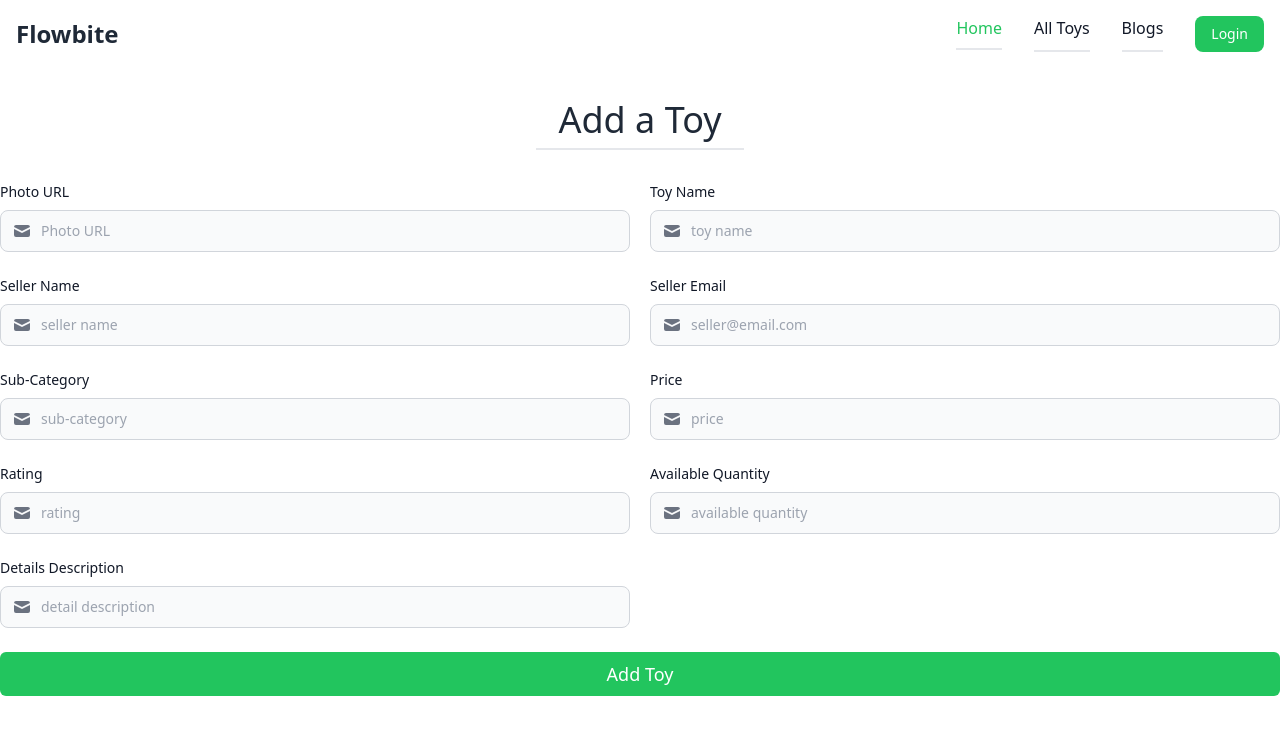
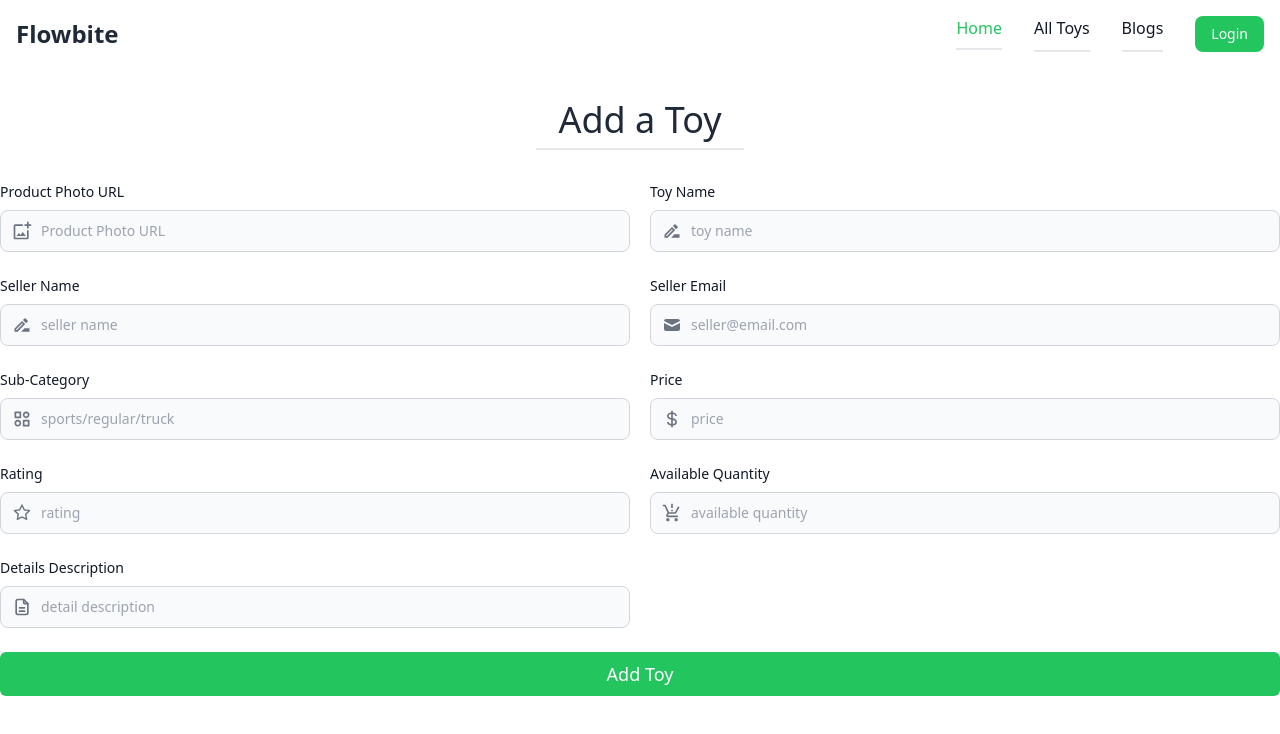
Before and after one commit to toukir15/toy-car-client, a React (Vite) app: page /addToy in a window 1280 px wide. Shown: the top 734 px of the page. Built offline with nearby package versions, Linux system fonts and the light colour scheme; no server answers.

Commit message:
Add Section: added my toys section

```diff
--- a/src/pages/AddToy/AddToy.jsx
+++ b/src/pages/AddToy/AddToy.jsx
@@ -1,5 +1,13 @@
 import { useContext } from "react";
 import { AuthContext } from "../../providers/AuthProvider";
+import {
+  MdOutlineAddPhotoAlternate,
+  MdOutlineDriveFileRenameOutline,
+  MdProductionQuantityLimits,
+} from "react-icons/md";
+import { BiCategoryAlt, BiDollar } from "react-icons/bi";
+import { AiOutlineStar } from "react-icons/ai";
+import { TbFileDescription } from "react-icons/tb";
 
 export default function AddToy() {
   const { user } = useContext(AuthContext);
@@ -15,23 +23,13 @@ export default function AddToy() {
     const rating = form.rating.value;
     const available_quantity = form.available_quantity.value;
     const description = form.description.value;
-    // console.log(
-    //   url,
-    //   toyName,
-    //   sellerName,
-    //   sellerEmail,
-    //   sub_category,
-    //   price,
-    //   rating,
-    //   available_quantity,
-    //   description
-    // );
+
     const toyInfo = {
       img: url,
       name: toyName,
       seller_name: sellerName,
       seller_email: sellerEmail,
-      sub_category,
+      category: sub_category,
       price,
       rating,
       available_quantity,
@@ -61,27 +59,20 @@ export default function AddToy() {
               for="input-group-1"
               className="block mb-2 text-sm font-medium text-gray-900 dark:text-white"
             >
-              Photo URL
+              Product Photo URL
             </label>
+            {/* className="w-5 h-5 text-gray-500 dark:text-gray-400" */}
             <div className="relative mb-6">
               <div className="absolute inset-y-0 left-0 flex items-center pl-3 pointer-events-none">
-                <svg
-                  aria-hidden="true"
-                  className="w-5 h-5 text-gray-500 dark:text-gray-400"
-                  fill="currentColor"
-                  viewBox="0 0 20 20"
-                  xmlns="http://www.w3.org/2000/svg"
-                >
-                  <path d="M2.003 5.884L10 9.882l7.997-3.998A2 2 0 0016 4H4a2 2 0 00-1.997 1.884z"></path>
-                  <path d="M18 8.118l-8 4-8-4V14a2 2 0 002 2h12a2 2 0 002-2V8.118z"></path>
-                </svg>
+                <MdOutlineAddPhotoAlternate className="w-5 h-5 text-gray-500 dark:text-gray-400" />
               </div>
               <input
                 type="url"
                 name="url"
                 id="input-group-1"
+                required
                 className="bg-gray-50 border border-gray-300 text-gray-900 text-sm rounded-lg focus:ring-blue-500 focus:border-blue-500 block w-full pl-10 p-2.5  dark:bg-gray-700 dark:border-gray-600 dark:placeholder-gray-400 dark:text-white dark:focus:ring-blue-500 dark:focus:border-blue-500"
-                placeholder="Photo URL"
+                placeholder="Product Photo URL"
               />
             </div>
           </div>
@@ -95,21 +86,13 @@ export default function AddToy() {
             </label>
             <div className="relative mb-6">
               <div className="absolute inset-y-0 left-0 flex items-center pl-3 pointer-events-none">
-                <svg
-                  aria-hidden="true"
-                  className="w-5 h-5 text-gray-500 dark:text-gray-400"
-                  fill="currentColor"
-                  viewBox="0 0 20 20"
-                  xmlns="http://www.w3.org/2000/svg"
-                >
-                  <path d="M2.003 5.884L10 9.882l7.997-3.998A2 2 0 0016 4H4a2 2 0 00-1.997 1.884z"></path>
-                  <path d="M18 8.118l-8 4-8-4V14a2 2 0 002 2h12a2 2 0 002-2V8.118z"></path>
-                </svg>
+                <MdOutlineDriveFileRenameOutline className="w-5 h-5 text-gray-500 dark:text-gray-400" />
               </div>
               <input
                 type="text"
                 name="toy_name"
                 id="input-group-1"
+                required
                 className="bg-gray-50 border border-gray-300 text-gray-900 text-sm rounded-lg focus:ring-blue-500 focus:border-blue-500 block w-full pl-10 p-2.5  dark:bg-gray-700 dark:border-gray-600 dark:placeholder-gray-400 dark:text-white dark:focus:ring-blue-500 dark:focus:border-blue-500"
                 placeholder="toy name"
               />
@@ -125,16 +108,7 @@ export default function AddToy() {
             </label>
             <div className="relative mb-6">
               <div className="absolute inset-y-0 left-0 flex items-center pl-3 pointer-events-none">
-                <svg
-                  aria-hidden="true"
-                  className="w-5 h-5 text-gray-500 dark:text-gray-400"
-                  fill="currentColor"
-                  viewBox="0 0 20 20"
-                  xmlns="http://www.w3.org/2000/svg"
-                >
-                  <path d="M2.003 5.884L10 9.882l7.997-3.998A2 2 0 0016 4H4a2 2 0 00-1.997 1.884z"></path>
-                  <path d="M18 8.118l-8 4-8-4V14a2 2 0 002 2h12a2 2 0 002-2V8.118z"></path>
-                </svg>
+                <MdOutlineDriveFileRenameOutline className="w-5 h-5 text-gray-500 dark:text-gray-400" />
               </div>
               <input
                 type="text"
@@ -187,23 +161,15 @@ export default function AddToy() {
             </label>
             <div className="relative mb-6">
               <div className="absolute inset-y-0 left-0 flex items-center pl-3 pointer-events-none">
-                <svg
-                  aria-hidden="true"
-                  className="w-5 h-5 text-gray-500 dark:text-gray-400"
-                  fill="currentColor"
-                  viewBox="0 0 20 20"
-                  xmlns="http://www.w3.org/2000/svg"
-                >
-                  <path d="M2.003 5.884L10 9.882l7.997-3.998A2 2 0 0016 4H4a2 2 0 00-1.997 1.884z"></path>
-                  <path d="M18 8.118l-8 4-8-4V14a2 2 0 002 2h12a2 2 0 002-2V8.118z"></path>
-                </svg>
+                <BiCategoryAlt className="w-5 h-5 text-gray-500 dark:text-gray-400" />
               </div>
               <input
                 type="text"
                 name="sub_category"
                 id="input-group-1"
+                required
                 className="bg-gray-50 border border-gray-300 text-gray-900 text-sm rounded-lg focus:ring-blue-500 focus:border-blue-500 block w-full pl-10 p-2.5  dark:bg-gray-700 dark:border-gray-600 dark:placeholder-gray-400 dark:text-white dark:focus:ring-blue-500 dark:focus:border-blue-500"
-                placeholder="sub-category"
+                placeholder="sports/regular/truck"
               />
             </div>
           </div>
@@ -217,21 +183,13 @@ export default function AddToy() {
             </label>
             <div className="relative mb-6">
               <div className="absolute inset-y-0 left-0 flex items-center pl-3 pointer-events-none">
-                <svg
-                  aria-hidden="true"
-                  className="w-5 h-5 text-gray-500 dark:text-gray-400"
-                  fill="currentColor"
-                  viewBox="0 0 20 20"
-                  xmlns="http://www.w3.org/2000/svg"
-                >
-                  <path d="M2.003 5.884L10 9.882l7.997-3.998A2 2 0 0016 4H4a2 2 0 00-1.997 1.884z"></path>
-                  <path d="M18 8.118l-8 4-8-4V14a2 2 0 002 2h12a2 2 0 002-2V8.118z"></path>
-                </svg>
+                <BiDollar className="w-5 h-5 text-gray-500 dark:text-gray-400" />
               </div>
               <input
                 type="number"
                 name="price"
                 id="input-group-1"
+                required
                 className="bg-gray-50 border border-gray-300 text-gray-900 text-sm rounded-lg focus:ring-blue-500 focus:border-blue-500 block w-full pl-10 p-2.5  dark:bg-gray-700 dark:border-gray-600 dark:placeholder-gray-400 dark:text-white dark:focus:ring-blue-500 dark:focus:border-blue-500"
                 placeholder="price"
               />
@@ -247,21 +205,13 @@ export default function AddToy() {
             </label>
             <div className="relative mb-6">
               <div className="absolute inset-y-0 left-0 flex items-center pl-3 pointer-events-none">
-                <svg
-                  aria-hidden="true"
-                  className="w-5 h-5 text-gray-500 dark:text-gray-400"
-                  fill="currentColor"
-                  viewBox="0 0 20 20"
-                  xmlns="http://www.w3.org/2000/svg"
-                >
-                  <path d="M2.003 5.884L10 9.882l7.997-3.998A2 2 0 0016 4H4a2 2 0 00-1.997 1.884z"></path>
-                  <path d="M18 8.118l-8 4-8-4V14a2 2 0 002 2h12a2 2 0 002-2V8.118z"></path>
-                </svg>
+                <AiOutlineStar className="w-5 h-5 text-gray-500 dark:text-gray-400" />
               </div>
               <input
                 type="number"
                 name="rating"
                 id="input-group-1"
+                required
                 className="bg-gray-50 border border-gray-300 text-gray-900 text-sm rounded-lg focus:ring-blue-500 focus:border-blue-500 block w-full pl-10 p-2.5  dark:bg-gray-700 dark:border-gray-600 dark:placeholder-gray-400 dark:text-white dark:focus:ring-blue-500 dark:focus:border-blue-500"
                 placeholder="rating"
               />
@@ -277,16 +227,7 @@ export default function AddToy() {
             </label>
             <div className="relative mb-6">
               <div className="absolute inset-y-0 left-0 flex items-center pl-3 pointer-events-none">
-                <svg
-                  aria-hidden="true"
-                  className="w-5 h-5 text-gray-500 dark:text-gray-400"
-                  fill="currentColor"
-                  viewBox="0 0 20 20"
-                  xmlns="http://www.w3.org/2000/svg"
-                >
-                  <path d="M2.003 5.884L10 9.882l7.997-3.998A2 2 0 0016 4H4a2 2 0 00-1.997 1.884z"></path>
-                  <path d="M18 8.118l-8 4-8-4V14a2 2 0 002 2h12a2 2 0 002-2V8.118z"></path>
-                </svg>
+                <MdProductionQuantityLimits className="w-5 h-5 text-gray-500 dark:text-gray-400" />
               </div>
               <input
                 type="number"
@@ -307,21 +248,13 @@ export default function AddToy() {
             </label>
             <div className="relative mb-6">
               <div className="absolute inset-y-0 left-0 flex items-center pl-3 pointer-events-none">
-                <svg
-                  aria-hidden="true"
-                  className="w-5 h-5 text-gray-500 dark:text-gray-400"
-                  fill="currentColor"
-                  viewBox="0 0 20 20"
-                  xmlns="http://www.w3.org/2000/svg"
-                >
-                  <path d="M2.003 5.884L10 9.882l7.997-3.998A2 2 0 0016 4H4a2 2 0 00-1.997 1.884z"></path>
-                  <path d="M18 8.118l-8 4-8-4V14a2 2 0 002 2h12a2 2 0 002-2V8.118z"></path>
-                </svg>
+                <TbFileDescription className="w-5 h-5 text-gray-500 dark:text-gray-400" />
               </div>
               <input
                 type="text"
                 name="description"
                 id="input-group-1"
+                required
                 className="bg-gray-50 border border-gray-300 text-gray-900 text-sm rounded-lg focus:ring-blue-500 focus:border-blue-500 block w-full pl-10 p-2.5  dark:bg-gray-700 dark:border-gray-600 dark:placeholder-gray-400 dark:text-white dark:focus:ring-blue-500 dark:focus:border-blue-500"
                 placeholder="detail description"
               />
--- a/src/pages/Home/ShopByCategory/Category.jsx
+++ b/src/pages/Home/ShopByCategory/Category.jsx
@@ -46,7 +46,7 @@ export default function Category() {
           />
         ))}
       </div>
-      <div className="flex justify-center mt-10 ">
+      <div className="flex justify-center  ">
         <button className="border-green-500 border-2 py-3 px-4 rounded-sm">
           See More
         </button>
--- a/src/pages/Shared/Header/Header.jsx
+++ b/src/pages/Shared/Header/Header.jsx
@@ -4,7 +4,6 @@ import { AuthContext } from "../../../providers/AuthProvider";
 
 export default function Header() {
   const { user, logout } = useContext(AuthContext);
-  console.log(user);
 
   const handleLogout = () => {
     logout();
@@ -76,6 +75,7 @@ export default function Header() {
               </li>
               {user ? (
                 <>
+                  <Link to="/myToys">
                     <li className="border-b-2 pb-2">
                       <a
                         href="#"
@@ -84,6 +84,7 @@ export default function Header() {
                         My Toys
                       </a>
                     </li>
+                  </Link>
                   <Link to="/addToy">
                     <li className="border-b-2 pb-2">
                       <a
--- a/src/providers/AuthProvider.jsx
+++ b/src/providers/AuthProvider.jsx
@@ -38,7 +38,6 @@ export default function AuthProvider({ children }) {
   // current user
   useEffect(() => {
     const unSubscribe = onAuthStateChanged(auth, (currentUser) => {
-      console.log(currentUser);
       setUser(currentUser);
     });
     return () => unSubscribe();
--- a/src/routes/routes.jsx
+++ b/src/routes/routes.jsx
@@ -6,6 +6,7 @@ import Resister from "../pages/Resister/Resister";
 import AllToys from "../pages/AllToys/AllToys";
 import SingleToyDetails from "../pages/Shared/SingleToyDetails/SingleToyDetails";
 import AddToy from "../pages/AddToy/AddToy";
+import MyToys from "../pages/MyToys/MyToys";
 
 const router = createBrowserRouter([
   {
@@ -20,6 +21,10 @@ const router = createBrowserRouter([
         path: "allToys",
         element: <AllToys />,
         loader: () => fetch("http://localhost:5000/cars"),
+      },
+      {
+        path: "myToys",
+        element: <MyToys />,
       },
       {
         path: "addToy",
```
Also changed, not shown: src/pages/AllToys/SingleToy.jsx (+9 -9 lines), src/pages/Home/ShopByCategory/SingleCategory.jsx (+23 -19 lines), src/pages/MyToys/MyToys.jsx (added, +43 -0 lines), src/pages/MyToys/SingleMyToy.jsx (added, +38 -0 lines). Lines whose indentation alone changed are shown as unchanged.
